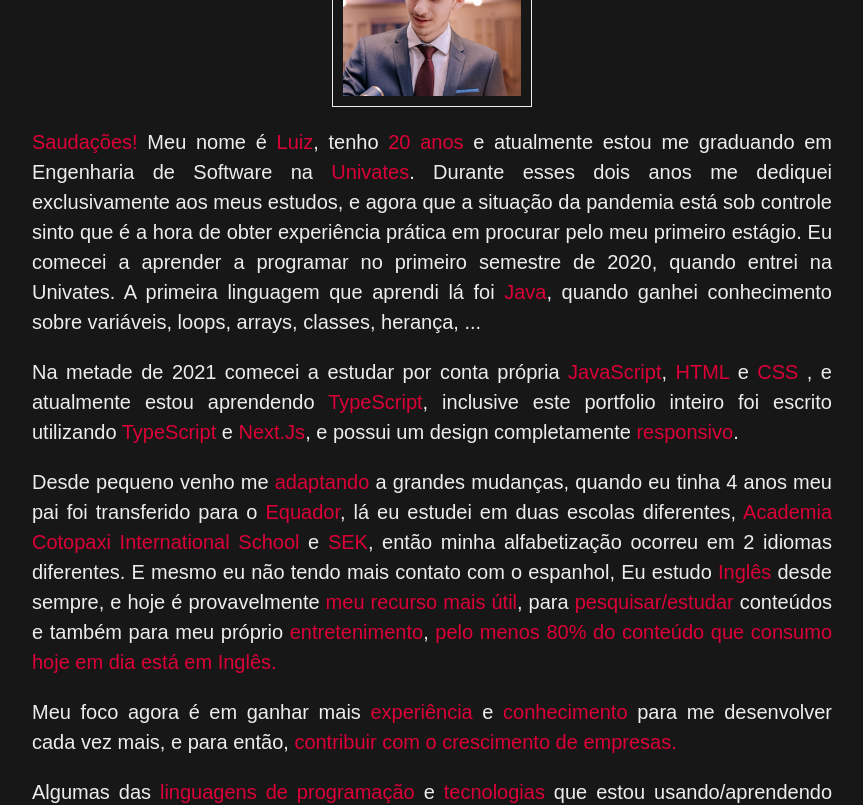
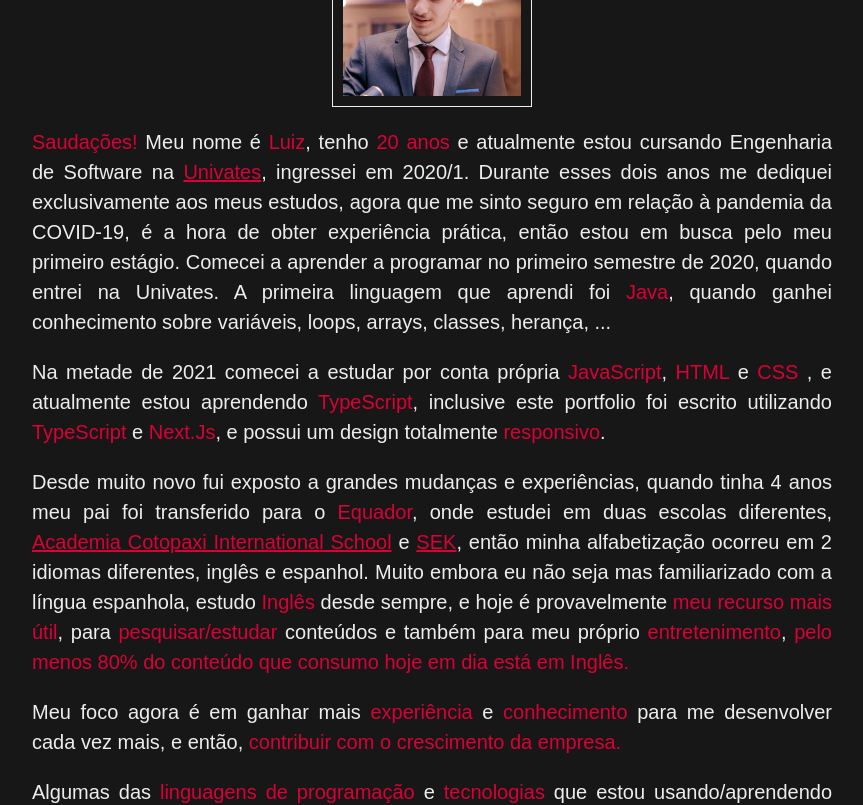
Before and after one commit to LuiKroth/portfolio-v1, a Next.js app: page /pt-BR in a window 1280 px wide. Shown: the part 1000-1805 px from the top of the page, without its empty margins (208-1071 px from the left). Built offline with nearby package versions, Linux system fonts and the light colour scheme; a web font is replaced by a local one.

Commit message:
Better portuguese translation

```diff
--- a/pages/pt-BR.tsx
+++ b/pages/pt-BR.tsx
@@ -38,26 +38,26 @@
                 </div>
                 <div className={styles.AboutText}>
                   <p>
-                  <a className={styles.highlight}>Saudações!</a> Meu nome é <a className={styles.highlight}>Luiz</a>, tenho <a className={styles.highlight}>20 anos</a> e atualmente estou me graduando em Engenharia de Software na
-                    <a className={styles.highlight} href={'https://www.univates.br/'} target="_blank" rel="noreferrer"> Univates</a>. Durante esses dois anos me dediquei exclusivamente aos meus estudos,
-                    e agora que a situação da pandemia está sob controle sinto que é a hora de obter experiência prática em procurar pelo meu primeiro estágio.
-                    Eu comecei a aprender a programar no primeiro semestre de 2020, quando entrei na Univates.
-                    A primeira linguagem que aprendi lá foi <a className={styles.highlight}>Java</a>, quando ganhei conhecimento sobre
+                  <a className={styles.highlight}>Saudações!</a> Meu nome é <a className={styles.highlight}>Luiz</a>, tenho <a className={styles.highlight}>20 anos</a> e atualmente estou cursando Engenharia de Software na
+                    <a className={styles.highlight} href={'https://www.univates.br/'} target="_blank" rel="noreferrer"> <u>Univates</u></a>, ingressei em 2020/1.  Durante esses dois anos me dediquei exclusivamente aos meus estudos, agora que me sinto seguro em relação à pandemia da COVID-19, é a hora de obter experiência prática,
+                    então estou em busca pelo meu primeiro estágio.
+                    Comecei a aprender a programar no primeiro semestre de 2020, quando entrei na Univates.
+                    A primeira linguagem que aprendi foi <a className={styles.highlight}>Java</a>, quando ganhei conhecimento sobre
                     variáveis, loops, arrays, classes, herança, ...
                   </p>
                   <p>
                     Na metade de 2021 comecei a estudar por conta própria <a className={styles.highlight}>JavaScript</a>, <a className={styles.highlight}>HTML</a> e <a className={styles.highlight}>CSS </a>,
-                    e atualmente estou aprendendo <a className={styles.highlight}>TypeScript</a>, inclusive este portfolio inteiro foi escrito utilizando <a className={styles.highlight}>TypeScript </a>
-                    e <a className={styles.highlight}>Next.Js</a>, e possui um design completamente <a className={styles.highlight}>responsivo</a>.
+                    e atualmente estou aprendendo <a className={styles.highlight}>TypeScript</a>, inclusive este portfolio foi escrito utilizando <a className={styles.highlight}>TypeScript </a>
+                    e <a className={styles.highlight}>Next.Js</a>, e possui um design totalmente <a className={styles.highlight}>responsivo</a>.
                   </p>
                   <p>
-                    Desde pequeno venho me <a className={styles.highlight}>adaptando</a> a grandes mudanças, quando eu tinha 4 anos meu pai foi transferido para o <a className={styles.highlight}>Equador</a>, lá eu estudei em duas escolas diferentes,<a className={styles.highlight} href={'https://cotopaxi.k12.ec/'} target="_blank" rel="noreferrer"> Academia Cotopaxi International School</a> e <a className={styles.highlight} href={'https://sekquito.com/en/en-home/'} target="_blank" rel="noreferrer">SEK</a>,
-                    então minha alfabetização ocorreu em 2 idiomas diferentes.
-                    E mesmo eu não tendo mais contato com o espanhol, Eu estudo <a className={styles.highlight}>Inglês</a> desde sempre, e hoje é provavelmente <a className={styles.highlight}>meu recurso mais útil</a>, para <a className={styles.highlight}>pesquisar/estudar </a>
+                    Desde muito novo fui exposto a grandes mudanças e experiências, quando tinha 4 anos meu pai foi transferido para o <a className={styles.highlight}>Equador</a>, onde estudei em duas escolas diferentes,<a className={styles.highlight} href={'https://cotopaxi.k12.ec/'} target="_blank" rel="noreferrer"> <u>Academia Cotopaxi International School</u></a> e <a className={styles.highlight} href={'https://sekquito.com/en/en-home/'} target="_blank" rel="noreferrer"><u>SEK</u></a>,
+                    então minha alfabetização ocorreu em 2 idiomas diferentes, inglês e espanhol.
+                    Muito embora eu não seja mas familiarizado com a língua espanhola, estudo <a className={styles.highlight}>Inglês</a> desde sempre, e hoje é provavelmente <a className={styles.highlight}>meu recurso mais útil</a>, para <a className={styles.highlight}>pesquisar/estudar </a>
                     conteúdos e também para meu próprio <a className={styles.highlight}>entretenimento</a>,<a className={styles.highlight}> pelo menos 80% do conteúdo que consumo hoje em dia está em Inglês.</a>
                   </p>
                   <p>
-                    Meu foco agora é em ganhar mais <a className={styles.highlight}>experiência</a> e <a className={styles.highlight}>conhecimento</a> para me desenvolver cada vez mais, e para então, <a className={styles.highlight}>contribuir com o crescimento de empresas.</a>
+                    Meu foco agora é em ganhar mais <a className={styles.highlight}>experiência</a> e <a className={styles.highlight}>conhecimento</a> para me desenvolver cada vez mais, e então, <a className={styles.highlight}>contribuir com o crescimento da empresa.</a>
                   </p>
                   <p>
                      Algumas das <a className={styles.highlight}>linguagens de programação</a> e <a className={styles.highlight}>tecnologias</a> que estou usando/aprendendo atualmente:
```
